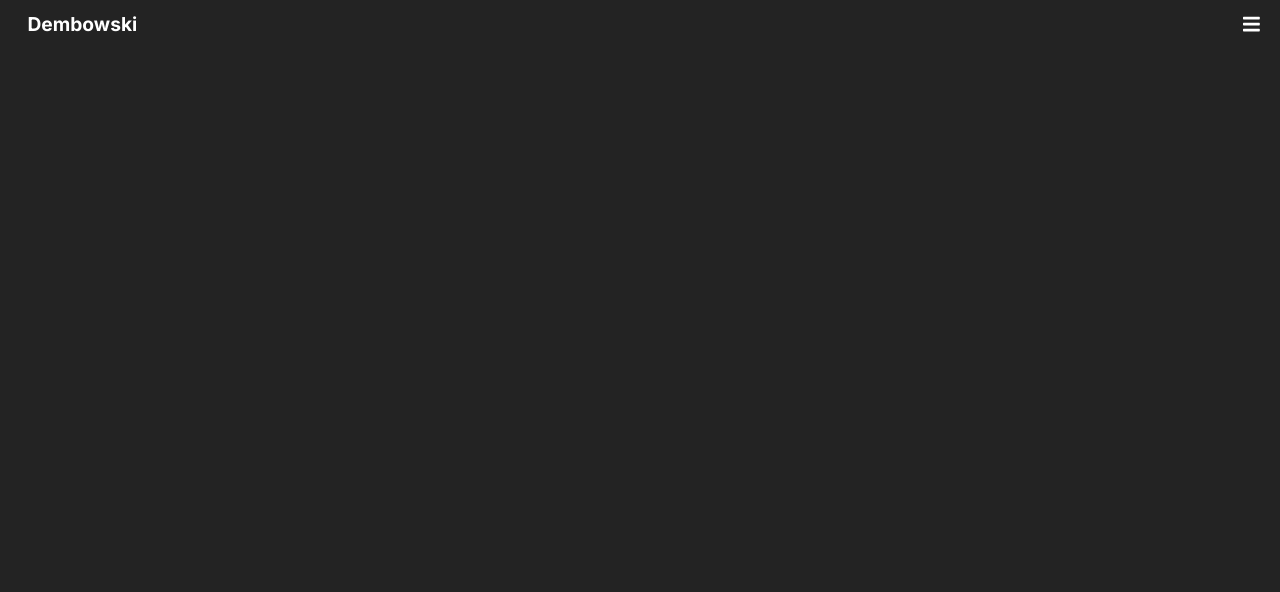
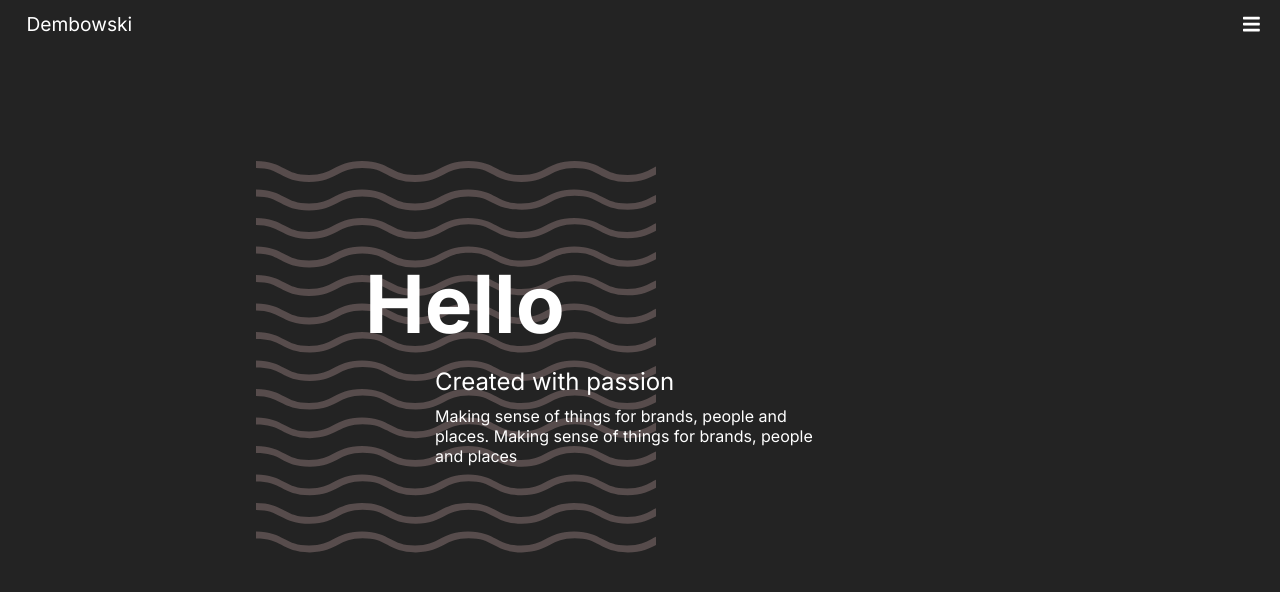
Before and after one commit to RafalDembowski/Portfolio-React, a React (Create React App) app: page / in a window 1280 px wide. Shown: the top 592 px of the page. Built offline with nearby package versions, Linux system fonts and the light colour scheme.

Commit message:
create HomePage

```diff
--- a/src/App.css
+++ b/src/App.css
@@ -6,3 +6,6 @@
   font-family: 'Inter', sans-serif;
   background-color: #232323;
 }
+html, body, #app, #app>div {
+  width: 100%;
+}
--- a/src/App.js
+++ b/src/App.js
@@ -1,13 +1,14 @@
 import './App.css';
 import Navbar from './components/pages/Navbar';
 import {BrowserRouter as Router, Switch, Route} from 'react-router-dom';
+import HomeSection from './components/pages/HomeSection';
 
 function App() {
   return (
     <Router>
       <Navbar />
       <Switch>
-        <Route path='/' />
+        <Route path='/' exact component={HomeSection} />
       </Switch>
     </Router>
   );
--- /dev/null
+++ b/src/components/pages/HomeSection.css
@@ -0,0 +1,62 @@
+.container{
+    display: flex;
+    color: #fff;
+    align-items: center;
+    height: 70vh;
+}
+.description-container{
+    margin-left: 25px;
+    margin-right: 25px;
+
+}
+.description-second h2{
+    margin-top: 15px;
+    width: 150px;
+    font-weight: normal;
+}
+.description-second p{
+    margin-top: 10px;
+}
+.waves-svg{
+    display: none;
+}
+@media screen and (min-width: 650px){
+    .waves-svg{
+        display: block;
+        background-image: url(/src/waves.svg);
+        height: 398px;
+        width: 400px;
+        position: absolute;
+        left: 20%;
+        z-index: 1;
+    }
+    .description-container {
+        background-color: transparent;
+        z-index: 9999;
+    }
+    .description-container h1, .description-second, .description-second p, .description-second h2{
+        background-color: transparent;
+    }
+    .description-container h1{
+        font-size: 5rem;
+    }
+    .description-second{
+        margin-left: 70px;
+    }
+}
+@media screen and (min-width: 450px) {
+
+    .container{
+        justify-content: center;
+    }
+    .description-container{
+        width: 550px;
+    }
+    .description-second p{
+        width: 400px;
+    }
+    .description-second h2{
+        width: 300px;
+    }
+
+}
--- /dev/null
+++ b/src/components/pages/HomeSection.js
@@ -0,0 +1,24 @@
+import React from 'react'
+import './HomeSection.css'
+
+function HomeSection() {
+    return (
+        <>
+        <div className="container">
+            <div className="waves-svg">
+
+            </div>
+            <div className="description-container">
+                <h1>Hello</h1>
+
+                <div className="description-second">
+                    <h2>Created with passion</h2>
+                    <p>Making sense of things for brands, people and places. Making sense of things for brands, people and places</p>
+                </div>
+            </div>
+        </div>
+        </>
+    )
+}
+
+export default HomeSection
--- a/src/components/pages/Navbar.css
+++ b/src/components/pages/Navbar.css
@@ -22,7 +22,6 @@
     left: 0;
     transform: translate(25%, 50%);
     transition: all 0.6s ease;
-    font-weight: bold;
 }
 .navbar-logo.active{
     color:black;
@@ -48,7 +47,6 @@
     background-color: #fff;
     margin-top: 25px;
     padding-top: 70px;
-    font-weight: bold;
     font-size: 1.5rem;
 }
 .nav-links:hover{
--- a/src/components/pages/Navbar.js
+++ b/src/components/pages/Navbar.js
@@ -14,7 +14,7 @@ function Navbar() {
         <>
          <div className="navbar">
              <div className="navbar-container">
-                 <Link to='/' className={ click ? "navbar-logo active" : "navbar-logo"}>
+                 <Link to='/' className={ click ? "navbar-logo active" : "navbar-logo"} onClick={closeMenu}>
                      Dembowski
                  </Link>
              </div>
@@ -23,22 +23,22 @@ function Navbar() {
              </div>
              <ul className={click ? 'nav-menu active' : 'nav-menu '}>
                  <li className="nav-item">
-                    <Link to='/' className='nav-links'>
+                    <Link to='/' className='nav-links' onClick={closeMenu}>
                         Strona główna
                     </Link>
                  </li>
                  <li className="nav-item">
-                    <Link to='/AboutMe' className='nav-links'>
+                    <Link to='/AboutMe' className='nav-links' onClick={closeMenu}>
                         O mnie
                     </Link>
                  </li>
                  <li className="nav-item">
-                    <Link to='/Projects' className='nav-links'>
+                    <Link to='/Projects' className='nav-links' onClick={closeMenu}>
                         Projekty
                     </Link>
                  </li>
                  <li className="nav-item">
-                    <Link to='/Contact' className='nav-links'>
+                    <Link to='/Contact' className='nav-links' onClick={closeMenu}>
                         Kontakt
                     </Link>
                  </li>
```
Also changed, not shown: src/components/pages/Projects.js (added, +22 -0 lines), src/components/Projects.css (added), src/waves.svg (added), 1 other file (tests, documents, lock files or other folders).
